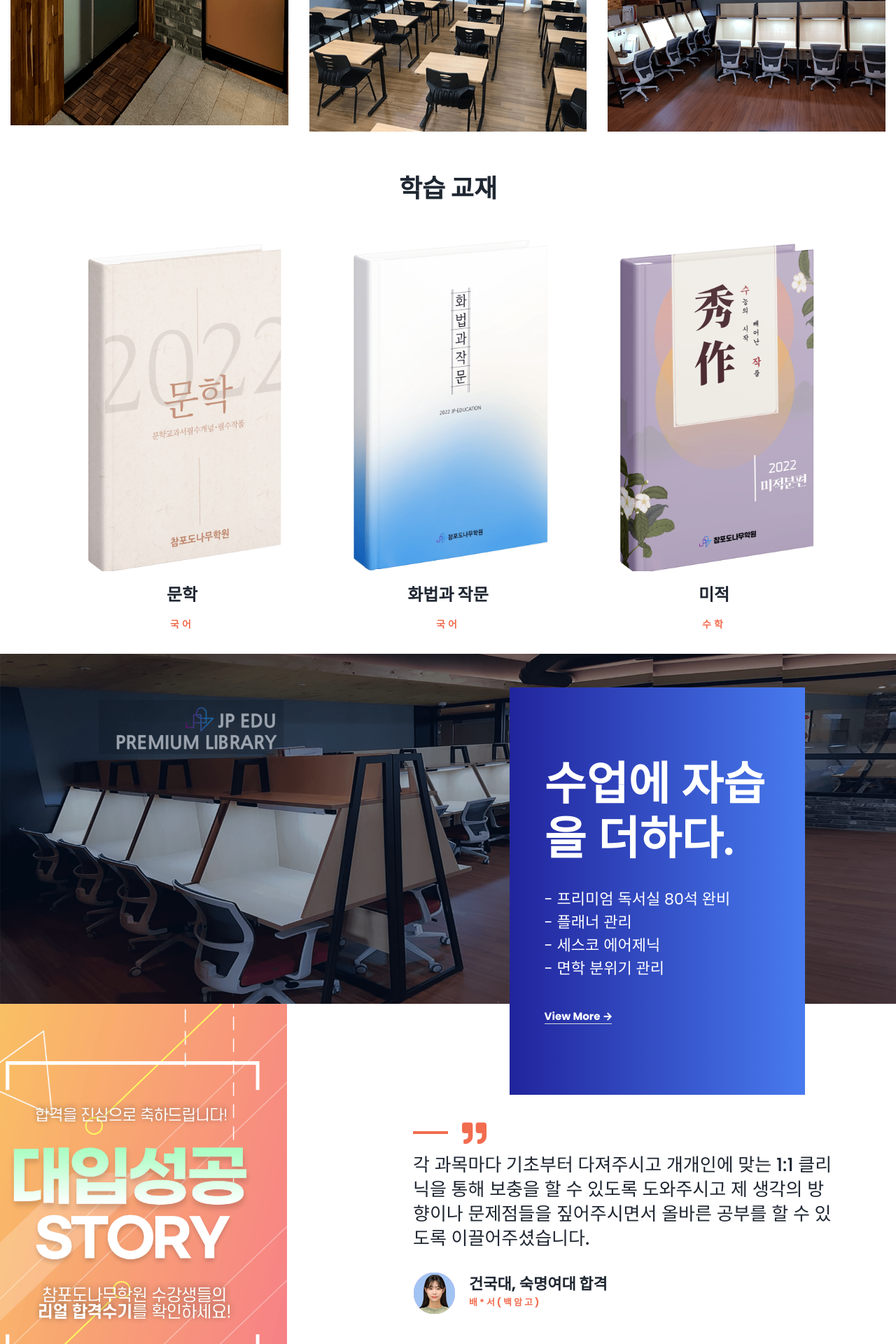
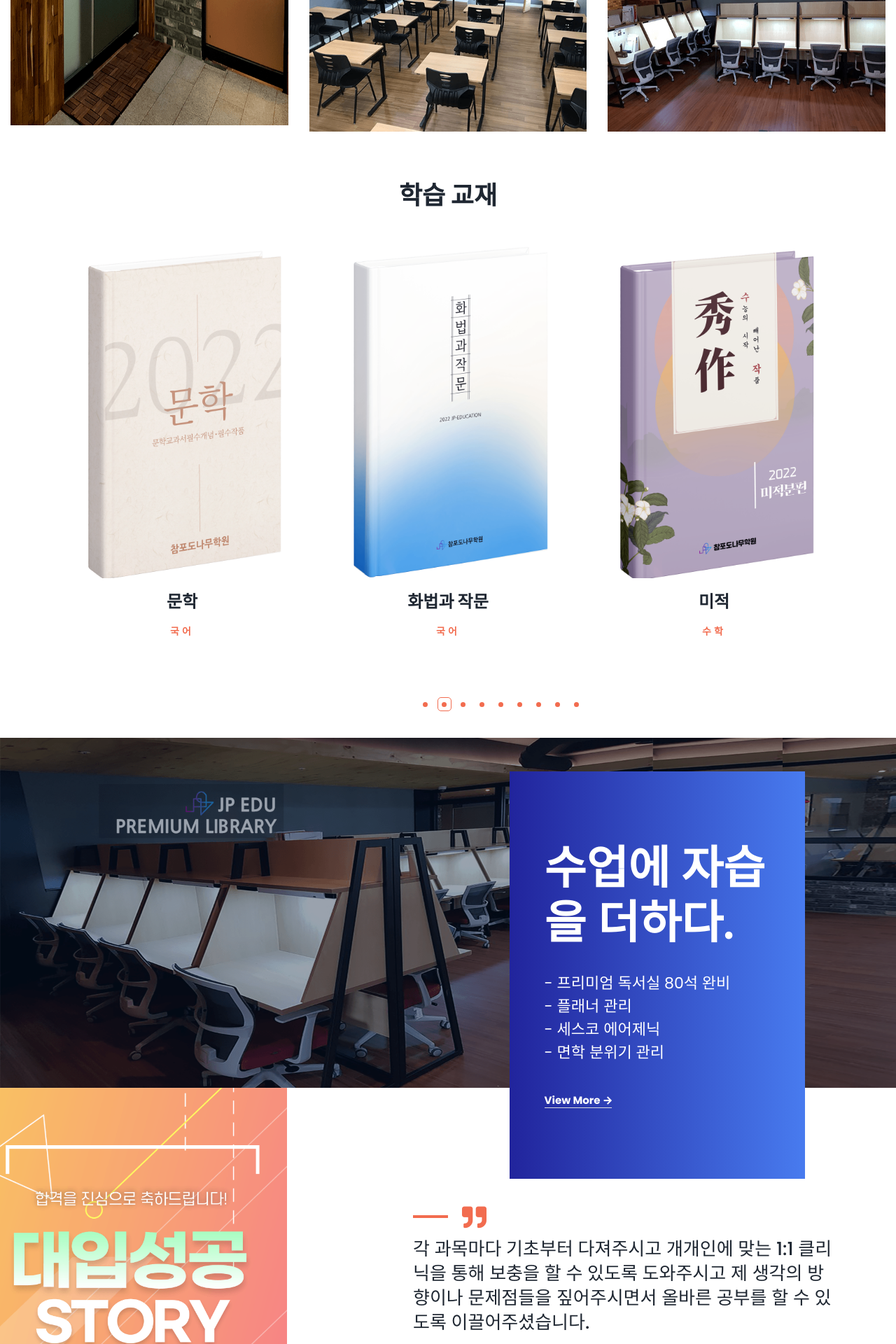
Before and after one commit to podonamu-edu/podonamu-edu.github.io, a Jekyll site: the page built from index.html, in a window 1280 px wide. Shown: the part 3264-5184 px from the top of the page at 70% size. Built offline with Jekyll 4.4.1, drawn with Linux system fonts in a browser that asks for light colours; some web fonts are replaced.

Commit message:
margin changed

```diff
--- a/_includes/book.html
+++ b/_includes/book.html
@@ -1,5 +1,5 @@
 <!--======  TEAM PART START ======-->
-<section class="team-area pt-0 pb-30" id="team">
+<section class="team-area pt-10 pb-140" id="team">
     <div class="container">
         <div class="row">
             <div class="col-lg-6 offset-lg-3 text-center pb-10">
@@ -23,7 +23,6 @@
                     </div>
                 </div>
             {% endfor %}
-
         </div>
     </div>
 </section>
```
